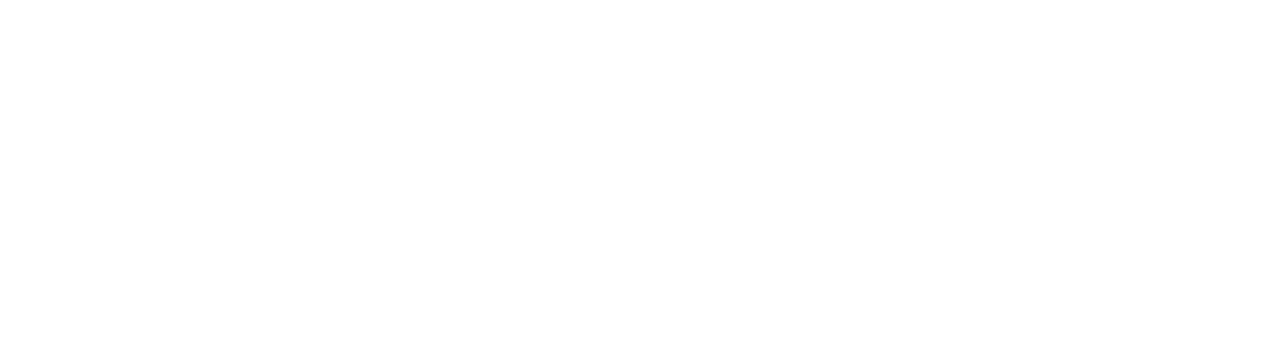
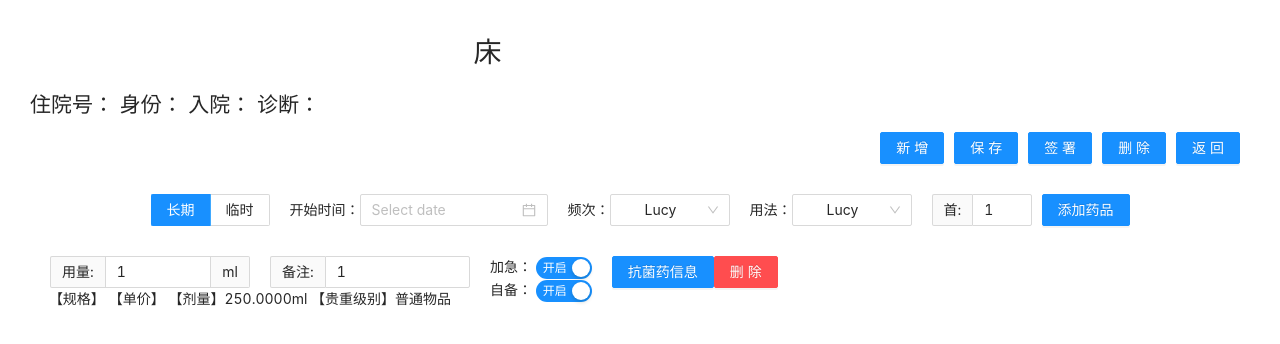
Before and after one commit to S-117-John/nhis-front, a React (Create React App) app: page /drugIndex/1/1 in a window 1280 px wide. Shown: the top 344 px of the page. Built offline with nearby package versions, Linux system fonts and the light colour scheme; no server answers.

Commit message:
首页筛选

```diff
--- a/src/App.js
+++ b/src/App.js
@@ -6,6 +6,7 @@ import {BrowserRouter as Router,Route} from "react-router-dom";
 import Home from "./modules/mobile/home/home";
 import MedicalAdvice from "./modules/mobile/advice/medicalAdvice";
 import MedicalAdviceSearch from "./modules/mobile/advice/medicalAdviceSearch";
+import DrugIndex from "./modules/mobile/drug/drugIndex";
 
 
 function App() {
@@ -14,7 +15,8 @@ function App() {
       <Router>
         <Route path="/home/:pkPv" component={ Home } />
         <Route path="/medicalAdvice/:pkPv" component={ MedicalAdvice } />
-          <Route path="/medicalAdviceSearch/:pkPv" component={ MedicalAdviceSearch} />
+        <Route path="/medicalAdviceSearch/:pkPv/:value" component={ MedicalAdviceSearch} />
+        <Route path="/drugIndex/:pkPv/:pkPd" component={ DrugIndex} />
       </Router>
     </div>
   );
--- a/src/modules/mobile/advice/medicalAdviceSearch.js
+++ b/src/modules/mobile/advice/medicalAdviceSearch.js
@@ -18,7 +18,7 @@ class MedicalAdviceSearch extends React.Component{
                 <Head pkPv={this.props.match.params.pkPv}/>
                 <Tabs defaultActiveKey="1"  tabPosition={"left"}>
                     <TabPane tab="医嘱" key="1">
-                        <OrdSearch/>
+                        <OrdSearch value={this.props.match.params.value} pkPv={this.props.match.params.pkPv}/>
                     </TabPane>
                     <TabPane tab="检查" key="2">
                         Content of Tab Pane 2
--- a/src/modules/mobile/advice/ordSearch.js
+++ b/src/modules/mobile/advice/ordSearch.js
@@ -1,19 +1,19 @@
 import React from "react";
 import $ from 'jquery'
+import {withRouter} from 'react-router-dom';
 import {Button, Col, Input, Popconfirm, Row, Table} from "antd";
+
 
 function confirm(e) {
     console.log(e);
-    window.location.href = "/mobile/drug/index"
+    this.props.history.push('/drugIndex/'+this.props.pkPv+"/"+this.state.pkPd);
 }
 
 function cancel(e) {
     console.log(e);
 
 }
-const treeData = [];
 
-const data = [];
 const columns = [
     {
         title: '医嘱名称',
@@ -70,23 +70,33 @@ const columns = [
 
 const ordData = [];
 
+
 class OrdSearch extends React.Component{
+
+
+
+
+
+
     constructor(props) {
         super(props);
         this.state = {
-            data: data,
+            data: this.data,
             ordData:ordData,
             searchValue: "",
-        }
+            pkPd:""
+        };
+        confirm = confirm.bind(this);
     }
 
     componentDidMount() {
-        this.listOrd($("#value").text())
+
+        this.listOrd(this.props.value);
 
     }
 
     componentWillUnmount() {
-        this.serverRequest.abort();
+        // this.serverRequest.abort();
     }
 
     onSelect (selectedKeys, info){
@@ -97,7 +107,7 @@ class OrdSearch extends React.Component{
         console.log(value);
         if(value!=""){
             $.ajax({
-                url: "/nhis/mobile/ord/pd/list?spCode="+value,
+                url: global.constants.nhisApi+"/nhis/mobile/ord/pd/list?spCode="+value,
                 dataType: 'json',
                 cache: false,
                 success: function(data) {
@@ -117,7 +127,7 @@ class OrdSearch extends React.Component{
                 <div style={{width:800}}>
                     <Row>
                         <Col span={12}>
-                            <Input id="search" placeholder="Basic usage" />
+                            <Input  ref='search' id="search"  placeholder="Basic usage" />
                         </Col>
                         <Col span={4}>
                             <Button type="primary"  onClick={()=>this.listOrd($("#search").val())}>搜索</Button>
@@ -133,6 +143,15 @@ class OrdSearch extends React.Component{
                 <div style={{marginTop:20}}>
                     <div>
                         <Table
+                            onRow={record => {
+                                return {
+                                    onClick: event => {this.setState({pkPd:record.key})}, // 点击行
+                                    onDoubleClick: event => {},
+                                    onContextMenu: event => {},
+                                    onMouseEnter: event => {}, // 鼠标移入行
+                                    onMouseLeave: event => {},
+                                };
+                            }}
                             bordered
                             columns={columns}
                             dataSource={this.state.ordData}
@@ -146,4 +165,4 @@ class OrdSearch extends React.Component{
     }
 }
 
-export default OrdSearch;
+export default withRouter(OrdSearch);
--- a/src/modules/mobile/common/head.js
+++ b/src/modules/mobile/common/head.js
@@ -10,7 +10,8 @@ class Head extends React.Component {
             gender: "",
             bed: "",
             age: "",
-            api: global.constants.nhisApi
+            api: global.constants.nhisApi,
+            hosId:'',
         };
     }
 
@@ -29,10 +30,22 @@ class Head extends React.Component {
             if(result.code==200){
 
                 this.setState({
+                    // 姓名
                     name: result.data.namePi,
+                    // 性别
                     gender: result.data.gender,
+                    // 床位号
                     bed: result.data.bedNo,
+                    // 年龄
                     age: result.data.agePv,
+                    // 住院号
+                    hosId: result.data.piMaster.codeIp,
+                    // 患者类型
+                    hosType: result.data.piMaster.piCate.name,
+                    // 入院日期
+                    hosDate: result.data.dateReg,
+                    // 诊断
+                    diagName: result.data.diagName
                 });
             }
 
@@ -49,11 +62,13 @@ class Head extends React.Component {
             <div>
                 <Row>
                     <Col span={6}><h1>{this.state.name}</h1></Col>
-                    <Col span={6}><h3>{this.state.bed}床</h3></Col>
-                    <Col span={6}> <h3>{this.state.gender}</h3></Col>
-                    <Col span={6}> <h3>{this.state.age}</h3></Col>
+                    <Col span={6}><h1>{this.state.bed}床</h1></Col>
+                    <Col span={6}> <h1>{this.state.gender}</h1></Col>
+                    <Col span={6}> <h1>{this.state.age}</h1></Col>
                 </Row>
-                <h3>住院号：13423  身份：灵璧医保  入院：2020-5-30 12:23   诊断： 肺炎</h3>
+                <div style={{textAlign:"left"}}>
+                    <h2>住院号：{this.state.hosId}  身份：{this.state.hosType}  入院：{this.state.hosDate}   诊断： {this.state.diagName}</h2>
+                </div>
             </div>
         );
     }
--- /dev/null
+++ b/src/modules/mobile/drug/drugIndex.js
@@ -0,0 +1,131 @@
+import React from "react";
+import $ from 'jquery'
+import {Button, DatePicker, Select, Radio, Input, Switch, Row, Col} from "antd";
+import Head from "../common/head";
+
+const { Option } = Select;
+
+const ordData={pkPd:"",name:'',spec:'',price:''};
+
+function onChange(date, dateString) {
+    console.log(date, dateString);
+}
+
+function getBdPd(pkPd) {
+    $.ajax({
+        url: global.constants.nhisApi+"nhis/mobile/drug?pkPd="+pkPd,
+        dataType: 'json',
+        cache: false,
+        success: function(data) {
+            this.setState({ordData: data.data});   // 注意这里
+        }.bind(this)
+    });
+}
+
+
+class DrugIndex extends React.Component{
+
+    constructor(props) {
+        super(props);
+        this.state = {
+            ordData: ordData,
+        };
+
+        getBdPd = getBdPd.bind(this);
+    }
+
+    componentDidMount() {
+        console.log("pkPd:"+this.props.match.params.pkPd);
+        getBdPd(this.props.match.params.pkPd);
+    }
+
+    componentWillUnmount() {
+    }
+
+    render(){
+        return(
+            <div style={{margin:30}}>
+
+                <Head pkPv={this.props.match.params.pkPv}/>
+
+                <div style={{textAlign:"right"}}>
+                    <Button style={{marginRight:10}} type="primary">新增</Button>
+                    <Button style={{marginRight:10}} type="primary">保存</Button>
+                    <Button style={{marginRight:10}} type="primary">签署</Button>
+                    <Button style={{marginRight:10}} type="primary">删除</Button>
+                    <Button style={{marginRight:10}} type="primary">返回</Button>
+                </div>
+
+                <div style={{marginTop:30}}>
+                    <Radio.Group defaultValue="a" buttonStyle="solid">
+                        <Radio.Button value="a">长期</Radio.Button>
+                        <Radio.Button value="b">临时</Radio.Button>
+                    </Radio.Group>
+
+                    <span style={{marginLeft:20}}>开始时间：</span>
+                    <DatePicker onChange={onChange} />
+                    <span style={{marginLeft:20}}>频次：</span>
+                    <Select defaultValue="lucy" style={{ width: 120 }}>
+                        <Option value="jack">Jack</Option>
+                        <Option value="lucy">Lucy</Option>
+                        <Option value="disabled" disabled>
+                            Disabled
+                        </Option>
+                        <Option value="Yiminghe">yiminghe</Option>
+                    </Select>
+                    <span style={{marginLeft:20}}>用法：</span>
+                    <Select defaultValue="lucy" style={{ width: 120 }} >
+                        <Option value="jack">Jack</Option>
+                        <Option value="lucy">Lucy</Option>
+                        <Option value="disabled" disabled>
+                            Disabled
+                        </Option>
+                        <Option value="Yiminghe">yiminghe</Option>
+                    </Select>
+
+                    <Input addonBefore="首:"  defaultValue="1" style={{width:100,marginLeft:20}}/>
+
+                    <Button style={{marginLeft:10}} type="primary">添加药品</Button>
+                </div>
+
+                <div style={{marginTop:30}}>
+                    <Row>
+                        <Col>
+                            <div>
+                                <div>
+                                    <span style={{fontSize:20}}>{this.state.ordData.name}</span>
+
+                                    <Input addonBefore="用量:" addonAfter="ml"  defaultValue="1" style={{width:200,marginLeft:20}}/>
+
+                                    <Input addonBefore="备注:"   defaultValue="1" style={{width:200,marginLeft:20}}/>
+                                </div>
+                                <span>【规格】{this.state.ordData.spec}   【单价】{this.state.ordData.price}   【剂量】250.0000ml   【贵重级别】普通物品</span>
+                            </div>
+                        </Col>
+                        <Col>
+                            <div style={{marginLeft:20}}>
+                                <div>
+                                    <span>加急：</span> <Switch checkedChildren="开启" unCheckedChildren="关闭" defaultChecked />
+                                </div>
+                                <div>
+                                    <span>自备：</span> <Switch checkedChildren="开启" unCheckedChildren="关闭" defaultChecked />
+                                </div>
+                            </div>
+                        </Col>
+                        <Col>
+
+                            <div style={{marginLeft:20}}>
+                                <Button type="primary">抗菌药信息</Button>
+                                <Button danger type="primary">删除</Button>
+                            </div>
+                        </Col>
+                    </Row>
+
+
+                </div>
+            </div>
+        );
+    }
+}
+
+export default DrugIndex;
```
Also changed, not shown: src/modules/mobile/home/home.js (+26 -27 lines), src/modules/mobile/advice/ord.js (line endings or trailing spaces).
